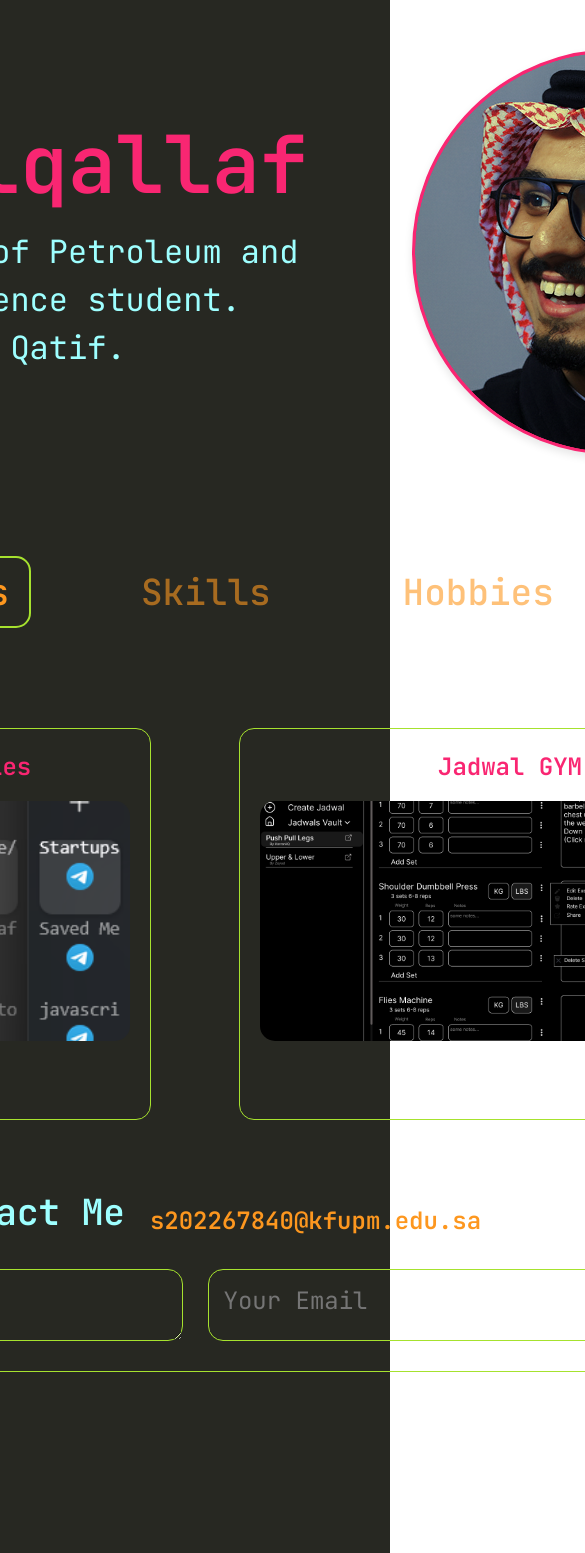
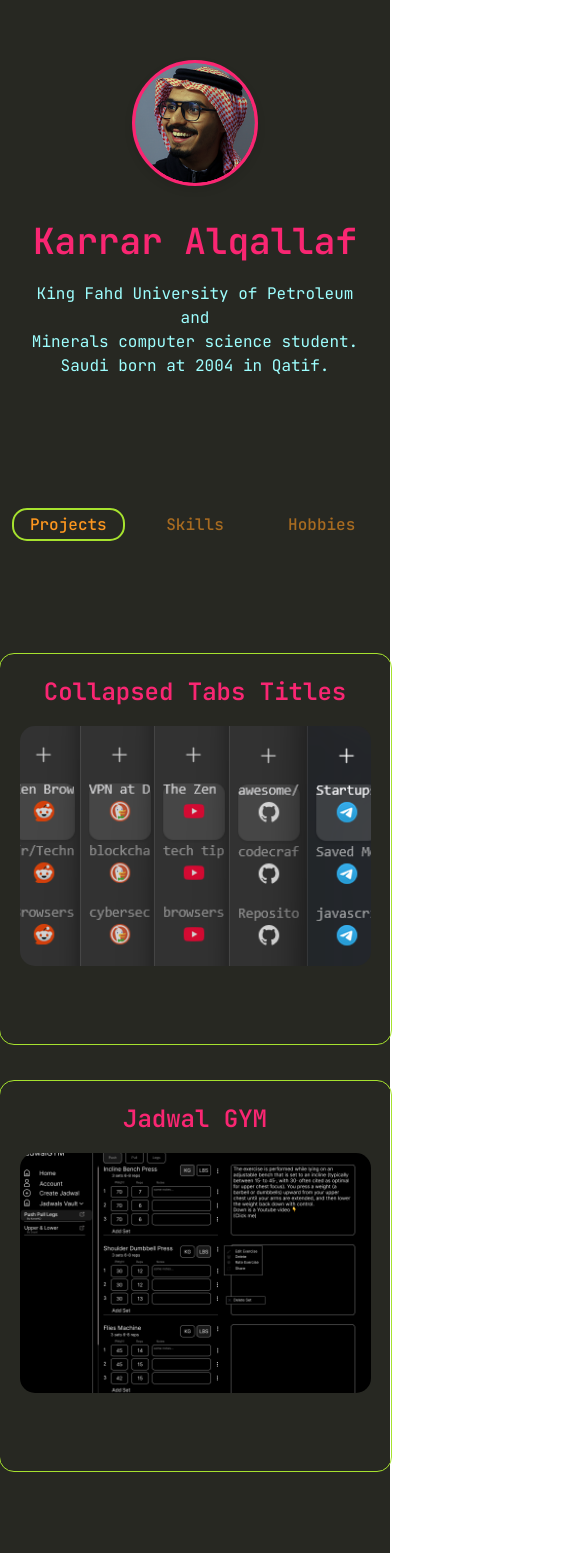
Before and after one commit to KarrarAlqallaf/assignment-2, a React (Vite) app in the folder personalWebsite/: page / in a window 390 px wide. Shown: the top 1553 px of the page, 585 px wide, since content can reach past the window. Built offline with nearby package versions, Linux system fonts and the light colour scheme.

Commit message:
couple of promts to cursor to do the css for mobile screens + some manual tweeks

```diff
--- a/personalWebsite/src/App.css
+++ b/personalWebsite/src/App.css
@@ -113,3 +113,135 @@ textarea{
     resize: vertical;
     box-sizing: border-box;
 }
+
+/* Mobile Responsive Styles */
+@media (max-width: 768px) {
+  .shP{
+    height: 840px;
+
+  }
+  /* Header section - make it column layout with specific order */
+  .row:first-of-type {
+    flex-direction: column-reverse !important;
+    align-items: center !important;
+    gap: 20px !important;
+  }
+
+  /* Buttons row - keep horizontal on mobile */
+  .row:nth-of-type(2) {
+    flex-direction: row !important;
+    justify-content: center !important;
+    flex-wrap: wrap !important;
+    gap: 10px !important;
+  }
+
+  /* Content sections - stack vertically on mobile */
+  .row:nth-of-type(n+3) {
+    flex-direction: column !important;
+    align-items: center !important;
+    gap: 15px !important;
+  }
+
+  /* Header title - smaller font */
+  .header-title {
+    font-size: 48px !important;
+    text-align: center;
+  }
+
+  /* Header description - smaller font */
+  .header-description {
+    font-size: 20px !important;
+    text-align: center;
+  }
+
+  /* Circle image - smaller size */
+  .circle-container {
+    width: 250px !important;
+    height: 250px !important;
+  }
+
+
+  /* Buttons - keep horizontal but smaller */
+  .infoBTNs {
+    font-size: 20px !important;
+    padding: 6px 12px !important;
+    margin: 2px !important;
+    flex: 1;
+    min-width: 80px;
+  }
+
+  /* Project containers - stack vertically */
+  .project-container {
+    max-width: 90vw !important;
+    width: 90vw !important;
+    margin: 10px 0 !important;
+  }
+
+  /* Text areas - full width */
+  textarea {
+    width: 90vw !important;
+    max-width: 90vw !important;
+    margin: 10px 0 !important;
+  }
+
+  /* Contact section - center align */
+  .contact {
+    font-size: 28px !important;
+    text-align: center;
+  }
+
+  .email {
+    font-size: 18px !important;
+    text-align: center;
+  }
+
+  /* Skills and hobbies text */
+  .shP {
+    font-size: 24px !important;
+    text-align: center;
+    padding: 0 20px;
+  }
+
+  /* Root container adjustments */
+  #root {
+    padding: 10px !important;
+  }
+}
+
+@media (max-width: 480px) {
+  /* Extra small screens */
+  .header-title {
+    font-size: 36px !important;
+  }
+
+  .header-description {
+    font-size: 16px !important;
+  }
+
+  .circle-container {
+    width: 120px !important;
+    height: 120px !important;
+  }
+
+  .infoBTNs {
+    font-size: 16px !important;
+    padding: 4px 8px !important;
+    min-width: 60px;
+  }
+
+  .contact {
+    font-size: 24px !important;
+  }
+
+  .email {
+    font-size: 16px !important;
+  }
+
+  .shP {
+    font-size: 20px !important;
+  }
+
+  textarea {
+    height: 80px !important;
+  }
+}
```
